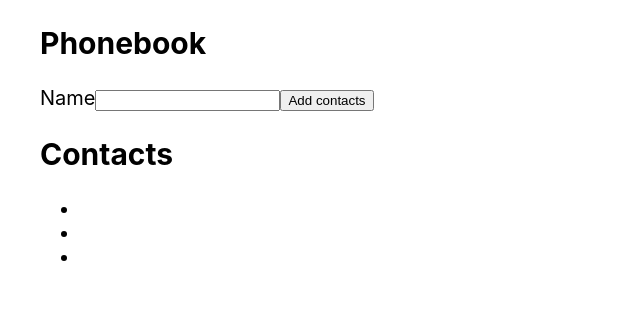
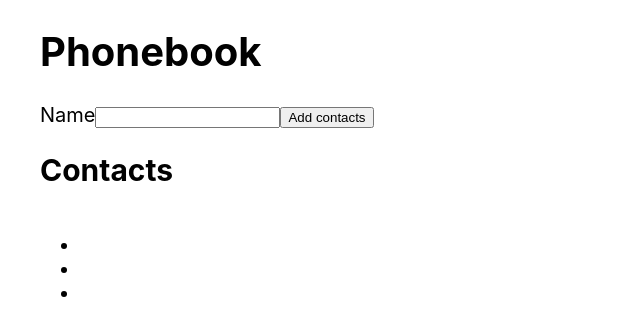
Before and after one commit to MarynaDanyliuk/goit-react-hw-02-phonebook, a React (Create React App) app: page / in a window 1280 px wide. Shown: the top 336 px of the page, without its empty margins (0-640 px from the left). Built offline with nearby package versions, Linux system fonts and the light colour scheme.

Commit message:
upd Form onChange

```diff
--- a/package.json
+++ b/package.json
@@ -7,6 +7,7 @@
     "@testing-library/jest-dom": "^5.16.3",
     "@testing-library/react": "^12.1.4",
     "@testing-library/user-event": "^13.5.0",
+    "nanoid": "^4.0.0",
     "react": "^18.1.0",
     "react-dom": "^18.1.0",
     "react-scripts": "5.0.1",
--- a/src/components/App/App.jsx
+++ b/src/components/App/App.jsx
@@ -1,23 +1,30 @@
 import React from 'react';
+import { nanoid } from 'nanoid';
 
-import { Section } from 'components/Section/Section';
+// import { Section } from 'components/Section/Section';
 import { ContactsList } from 'components/ContactsList/ContactsList';
 import { Form } from 'components/Form/Form';
+
+const nameInputId = nanoid();
 
 export class App extends React.Component {
   state = {
     contacts: [],
     name: '',
   };
-  // onHandleChange = event => {
-  //   this.setState({ name: event.target.value });
-  // };
-  // onHandleSubmit = event => {
-  //   event.preventDefault();
-  //   console.log(`Signed up as: ${this.state.name}`);
 
-  //   this.props.onSubmit({ ...this.state });
-  // };
+  handleNameChange = event => {
+    console.log(event);
+    console.log(event.currentTarget.value);
+    this.setState({ name: event.currentTarget.value });
+  };
+
+  handleSubmit = event => {
+    event.preventDefault();
+    console.log(`Signed up as: ${this.state.name}`);
+
+    this.props.onSubmit({ ...this.state });
+  };
 
   render() {
     return (
@@ -33,14 +40,36 @@ export class App extends React.Component {
           color: '#010101',
         }}
       >
-        <Section title="Phonebook">
-          <Form handleSubmit={this.onHandleSubmit} />
+        <h1>Phonebook</h1>
+        <Form
+          handleChange={this.handleNameChange}
+          handleSubmit={this.handleSubmit}
+          name={this.state.name}
+          id={nameInputId}
+        />
+        <h2>Contacts</h2>
+        <ContactsList name={this.state.name} />
+      </div>
+    );
+  }
+}
+
+// ____________________________________
+
+/* <Section title="Phonebook">
+          <Form
+            options={{
+              // handleSubmit: this.onHandleSubmit,
+              handleChange: this.onHandleNameChange,
+            }}
+            // handleChange={this.onHandleNameChange}
+            contacs={{
+              name: this.state.name,
+              id: nameInputId,
+            }}
+          />
         </Section>
 
         <Section title="Contacts" children>
           <ContactsList name={this.state.name} />
-        </Section>
-      </div>
-    );
-  }
-}
+        </Section> */
--- a/src/components/Form/Form.jsx
+++ b/src/components/Form/Form.jsx
@@ -2,22 +2,24 @@ import React from 'react';
 import PropTypes from 'prop-types';
 import css from './Form.module.css';
 
-export const Form = () => {
+export const Form = ({ name, id, handleChange, handleSubmit }) => {
   return (
+    <div>
       <form className={css.form}>
-      <label>
+        <label htmlFor={id} onSubmit={handleSubmit}>
           Name
           <input
             type="text"
-          name="name"
+            name={name}
+            onChange={handleChange}
             pattern="^[a-zA-Zа-яА-Я]+(([' -][a-zA-Zа-яА-Я ])?[a-zA-Zа-яА-Я]*)*$"
             title="Name may contain only letters, apostrophe, dash and spaces. For example Adrian, Jacob Mercer, Charles de Batz de Castelmore d'Artagnan"
             required
           />
         </label>
-
         <button type="submit">Add contacts</button>
       </form>
+    </div>
   );
 };
 
```
Also changed, not shown: 1 other file (tests, documents, lock files or other folders). Lines whose indentation alone changed are shown as unchanged.
